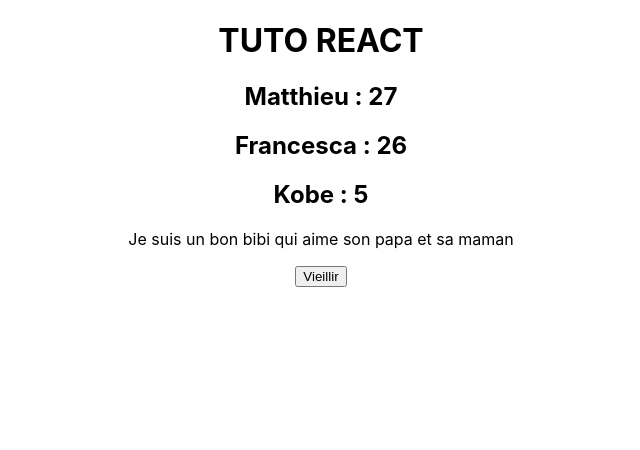
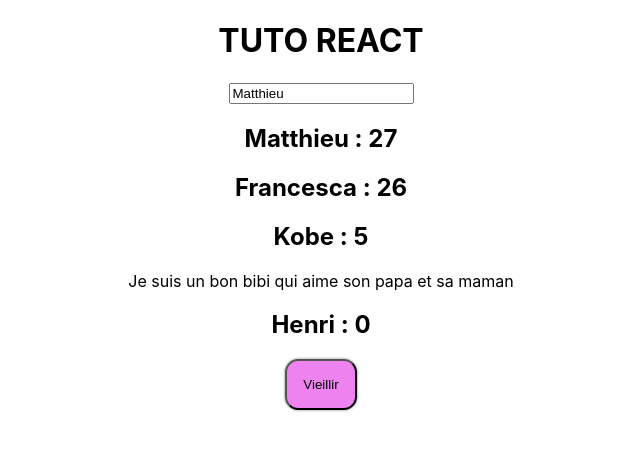
Before and after one commit to mkrela/React-Training, a React (Create React App) app: page / in a window 1280 px wide. Shown: the top 450 px of the page, without its empty margins (319-959 px from the left). Built offline with nearby package versions, Linux system fonts and the light colour scheme.

Commit message:
Ajout de CSS

```diff
--- a/src/App.js
+++ b/src/App.js
@@ -8,6 +8,7 @@
   membre1: { nom: "Matthieu", age: 27 },
   membre2: { nom: "Francesca", age: 26 },
   membre3: { nom: "Kobe", age: 5 },
+  membre4: { nom: "Henri", age: 0 },
 };
 class App extends Component {
   state = {
@@ -15,12 +16,21 @@
   };
 
   handleClick = (num) => {
-    const famille={ ...this.state.famille}
-    famille.membre1.age += num
-    famille.membre2.age += num
-    famille.membre3.age += num
+    const famille = { ...this.state.famille };
+    famille.membre1.age += num;
+    famille.membre2.age += num;
+    famille.membre3.age += num;
+    famille.membre4.age += num;
+    this.setState({ famille });
+  };
+
+  handleChange = (event) => {
+    const famille = { ...this.state.famille };
+    const nom = event.target.value;
+    console.log(nom);
+    famille.membre1.nom = nom
     this.setState({famille})
-  }
+  };
 
   render() {
     const { titre } = this.props;
@@ -29,13 +39,18 @@
       <Fragment>
         <div className="App">
           <h1>TUTO REACT</h1>
+          <input
+            value={famille.membre1.nom}
+            onChange={this.handleChange}
+            type="text"
+          />
           <Membre nom={famille.membre1.nom} age={famille.membre1.age} />
-          <Membre nom={famille.membre2.nom} age={famille.membre2.age}/>
+          <Membre nom={famille.membre2.nom} age={famille.membre2.age} />
           <Membre nom={famille.membre3.nom} age={famille.membre3.age}>
-            Je suis un bon bibi qui aime son papa et sa maman </Membre>
-            <Button
-            vieillir={() => this.handleClick(1)}
-            />
+            Je suis un bon bibi qui aime son papa et sa maman{" "}
+          </Membre>
+          <Membre nom={famille.membre4.nom} age={famille.membre4.age} />
+          <Button vieillir={() => this.handleClick(1)} />
         </div>
       </Fragment>
     );
--- /dev/null
+++ b/src/components/Button.css
@@ -0,0 +1,6 @@
+button {
+    background-color: violet;
+    padding: 1rem;
+    border-radius: 1em;
+    box-shadow: 0 0 3px grey;
+}
--- a/src/components/button.js
+++ b/src/components/button.js
@@ -1,4 +1,5 @@
 import React from "react";
+import './Button.css';
 
 const Button = ({vieillir}) => {
   return <button
```
